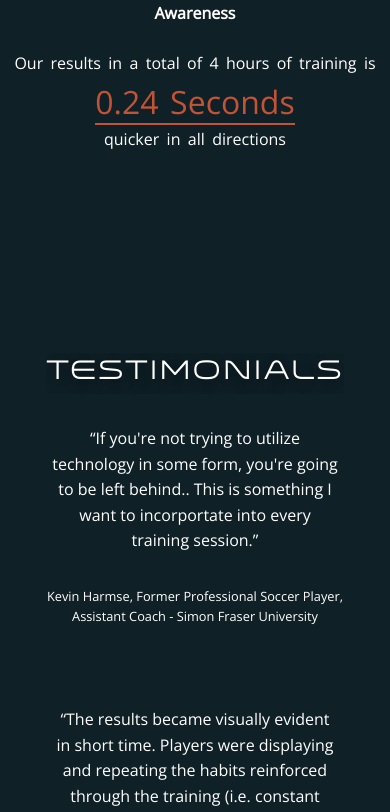
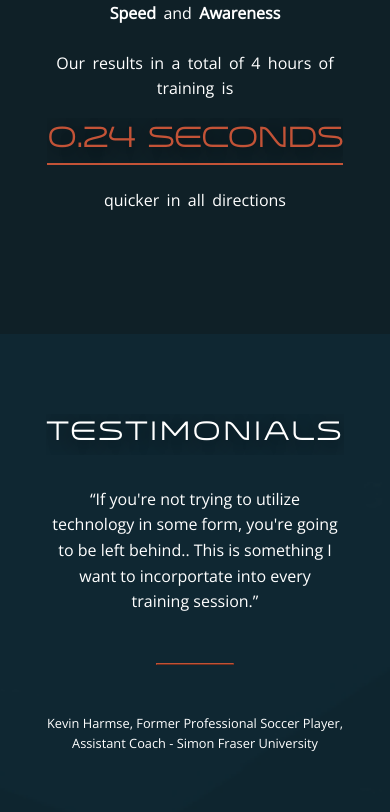
Before and after one commit to karyma-dev/preception, a React (Create React App) app: page / in a window 390 px wide. Shown: the part 1365-2177 px from the top of the page. Built offline with nearby package versions, Linux system fonts and the light colour scheme.

Commit message:
added lines to testimonials, changed feed back from leigh

```diff
--- a/src/components/Home/index.js
+++ b/src/components/Home/index.js
@@ -15,7 +15,6 @@ export default class Home extends React.Component {
   }
 
   render() {
-    console.log(this.props)
     let members = teamMembers.map((member, i) => (
       <Members key={i} name={member.name} image={member.image} position={member.position} />
     ))
@@ -59,7 +58,7 @@ export default class Home extends React.Component {
           </p>
           <p className='what-we-do-section-para'>
             Our results in a total of 4 hours of training is <br />
-            <text className='what-we-do-section-para--bolded--bigger'> 0.24 Seconds</text> <br />
+            <h4 className='what-we-do-section-para--bolded--bigger'> 0.24 Seconds</h4> <br />
             quicker in all directions
           </p>
 
@@ -90,19 +89,21 @@ export default class Home extends React.Component {
               If you're not trying to utilize technology in some form, you're going to be left
               behind.. This is something I want to incorportate into every training session.
             </q>
+            <div className="line-orange line-orange-testimonial" />
             <p className='testinomal-section-part--quoter'>
               Kevin Harmse, Former Professional Soccer Player, Assistant Coach - Simon Fraser
               University
             </p>
           </div>
           <div className='testinomal-section-part'>
-            <q className='testinomal-section--quote'>
+            <q className='testinomal-section-part--quote'>
               The results became visually evident in short time. Players were displaying and
               repeating the habits reinforced through the training (i.e. constant shoulder
               checking/scanning) and then also started to more noticeably apply these habits into
               their other regular training sessions and matches
             </q>
-            <p className='testinomal-section--quoter'>
+            <div className="line-orange line-orange-testimonial" />
+            <p className='testinomal-section-part--quoter'>
               Josh Smith, CSA <q>A</q> Licensed Coach
             </p>
           </div>
--- a/src/components/Team/index.js
+++ b/src/components/Team/index.js
@@ -6,7 +6,7 @@ import { Member } from './Member'
 export default class TeamPage extends React.Component {
 
   render(){
-    let members = teamMembers.map((member,i)=><Member
+    let members = teamMembers.map(( member, i )=><Member
       key={i}
       name={member.name}
       image={member.image}
--- a/src/styles/css/main.css
+++ b/src/styles/css/main.css
@@ -384,7 +384,7 @@ h5 {
 }
 
 .roadmap-section {
-  background-image: linear-gradient(to top, #0c465d, #0f2027);
+  background-image: url("../../images/4-step-background.png"), linear-gradient(to top, rgba(12, 70, 93, 0.5), rgba(15, 32, 39, 0.5));
   background-repeat: no-repeat;
   background-size: cover;
   background-position: center;
@@ -409,7 +409,7 @@ h5 {
 }
 
 .team-section {
-  background-image: url("../../images/4-step-background.png");
+  background-image: url("../../images/testimonial-background.png");
   background-repeat: no-repeat;
   background-size: cover;
   background-position: center;
@@ -426,6 +426,7 @@ h5 {
   align-items: center;
   justify-content: center;
   display: flex;
+  margin-bottom: 3rem;
 }
 .team-section--members {
   display: flex;
@@ -444,7 +445,6 @@ h5 {
 }
 @media only screen and (max-width: 767px) {
   .team-section {
-    background-image: none;
     margin-top: 0;
   }
   .team-section--header {
@@ -494,7 +494,6 @@ h5 {
   flex-wrap: wrap;
   flex-direction: column;
   border: 2px white solid;
-  margin-bottom: 2rem;
   padding: 1rem;
 }
 .testinomal-section-part--quote {
@@ -509,7 +508,6 @@ h5 {
 }
 @media only screen and (max-width: 767px) {
   .testinomal-section {
-    background-image: none;
     margin-top: 0;
     margin-bottom: 3rem;
   }
@@ -537,7 +535,6 @@ h5 {
 }
 
 .what-we-do-section {
-  background-image: url("../../images/4-step-background.png");
   background-repeat: no-repeat;
   background-size: cover;
   background-position: center;
@@ -557,22 +554,34 @@ h5 {
 .what-we-do-section-para {
   word-spacing: 0.2rem;
   padding-bottom: 1.5rem;
+  font-size: 1.5rem;
 }
 .what-we-do-section-para--bolded {
   font-weight: 700;
 }
 .what-we-do-section-para--bolded--bigger {
+  display: inline-block;
+  margin: 1rem 0;
+  color: #c35337;
   font-size: 2rem;
-  color: #c35337;
   border-bottom: 2px #c35337 solid;
 }
 @media only screen and (max-width: 767px) {
   .what-we-do-section {
     margin-bottom: 0;
     text-align: center;
+    align-content: center;
+    justify-content: center;
   }
   .what-we-do-section--header {
     margin-bottom: 1rem;
+  }
+  .what-we-do-section-para {
+    font-size: 1rem;
+    width: 80vw;
+  }
+  .what-we-do-section-para--bolded--bigger {
+    font-size: 1.75rem;
   }
 }
 @media only screen and (max-width: 767px) and (max-width: 767px) {
@@ -935,10 +944,13 @@ h5 {
 }
 
 .line-orange {
-  width: 60vw;
-  margin: 1rem 0;
-  border: 1.5px #c15236 solid;
+  width: inherit;
+  margin: 2rem 0;
+  border: 1.5px #c15236 outset;
   background-color: #c15236;
+}
+.line-orange-testimonial {
+  width: 20vw;
 }
 
 /*# sourceMappingURL=main.css.map */
--- a/src/styles/sass/components/_line.scss
+++ b/src/styles/sass/components/_line.scss
@@ -1,6 +1,10 @@
 .line-orange {
-  width: 60vw;
-  margin: 1rem 0;
-  border: 1.5px #c15236 solid;
+  width: inherit;
+  margin: 2rem 0;
+  border: 1.5px #c15236 outset;
   background-color: #c15236;
+
+  &-testimonial{
+    width: 20vw;
+  }
 }
--- a/src/styles/sass/pages/home/_quotes.scss
+++ b/src/styles/sass/pages/home/_quotes.scss
@@ -26,7 +26,6 @@
 
     }
   }
-
 
   &--secondary-para {
     text-align: center;
--- a/src/styles/sass/pages/home/_roadmap.scss
+++ b/src/styles/sass/pages/home/_roadmap.scss
@@ -1,5 +1,7 @@
 .roadmap-section {
-  background-image: linear-gradient(to top, rgba($secondary-color, 1), rgba($primary-color, 1));
+
+  background-image: url('../../images/4-step-background.png'),
+  linear-gradient(to top, rgba($secondary-color, 0.5), rgba($primary-color, 0.5));
   @include homepage-background-properties();
   height: 75vh;
 
--- a/src/styles/sass/pages/home/_team.scss
+++ b/src/styles/sass/pages/home/_team.scss
@@ -1,5 +1,5 @@
 .team-section {
-  background-image: url('../../images/4-step-background.png');
+  background-image: url('../../images/testimonial-background.png');
   @include homepage-background-properties();
 
   &--header {
@@ -7,6 +7,7 @@
     align-items: center;
     justify-content: center;
     display: flex;
+    margin-bottom:3rem;
   }
 
   &--members {
@@ -26,7 +27,6 @@
     text-align: left;
   }
   @media only screen and (max-width: 767px) {
-    background-image: none;
     margin-top:0;
 
     &--header{
--- a/src/styles/sass/pages/home/_testimonial.scss
+++ b/src/styles/sass/pages/home/_testimonial.scss
@@ -19,7 +19,6 @@
     flex-wrap: wrap;
     flex-direction: column;
     border: 2px white solid;
-    margin-bottom: 2rem;
     padding: 1rem;
 
     &--quote {
@@ -37,7 +36,6 @@
   }
 
   @media only screen and (max-width: 767px) {
-    background-image: none;
     margin-top: 0;
     margin-bottom: 3rem;
 
--- a/src/styles/sass/pages/home/_what-we-do.scss
+++ b/src/styles/sass/pages/home/_what-we-do.scss
@@ -1,5 +1,4 @@
 .what-we-do-section {
-  background-image: url('../../images/4-step-background.png');
   @include homepage-background-properties();
 
   &--header {
@@ -11,23 +10,35 @@
   &-para {
     word-spacing: 0.2rem;
     padding-bottom: 1.5rem;
+    font-size:1.5rem;
     &--bolded {
       font-weight: 700;
       &--bigger {
+        display: inline-block;
+        margin: 1rem 0;
+        color: $btn-color;
         font-size: 2rem;
-        color: $btn-color;
         border-bottom: 2px $btn-color solid;
       }
+
     }
   }
 
   @media only screen and (max-width: 767px) {
     margin-bottom: 0;
     text-align: center;
+    align-content: center;
+    justify-content: center;
     &--header {
       margin-bottom: 1rem;
     }
-
+    &-para{
+      font-size: 1rem;
+      width: 80vw;
+      &--bolded--bigger{
+        font-size: 1.75rem;
+      }
+    }
     &--btn {
       @include quotes-section--button-MQ();
     }
```
Also changed, not shown: src/components/Home/Testimonials.jsx (added), src/components/Home/testimonial_quote.js (added), 1 other file (tests, documents, lock files or other folders).
